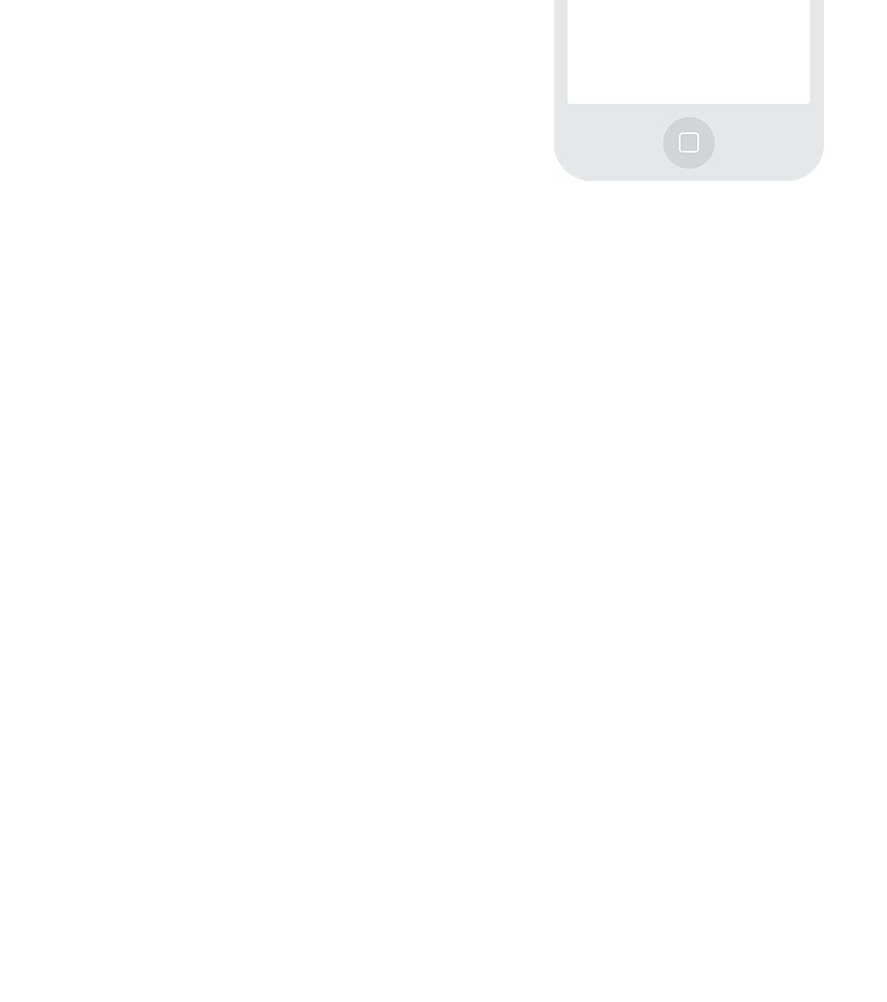
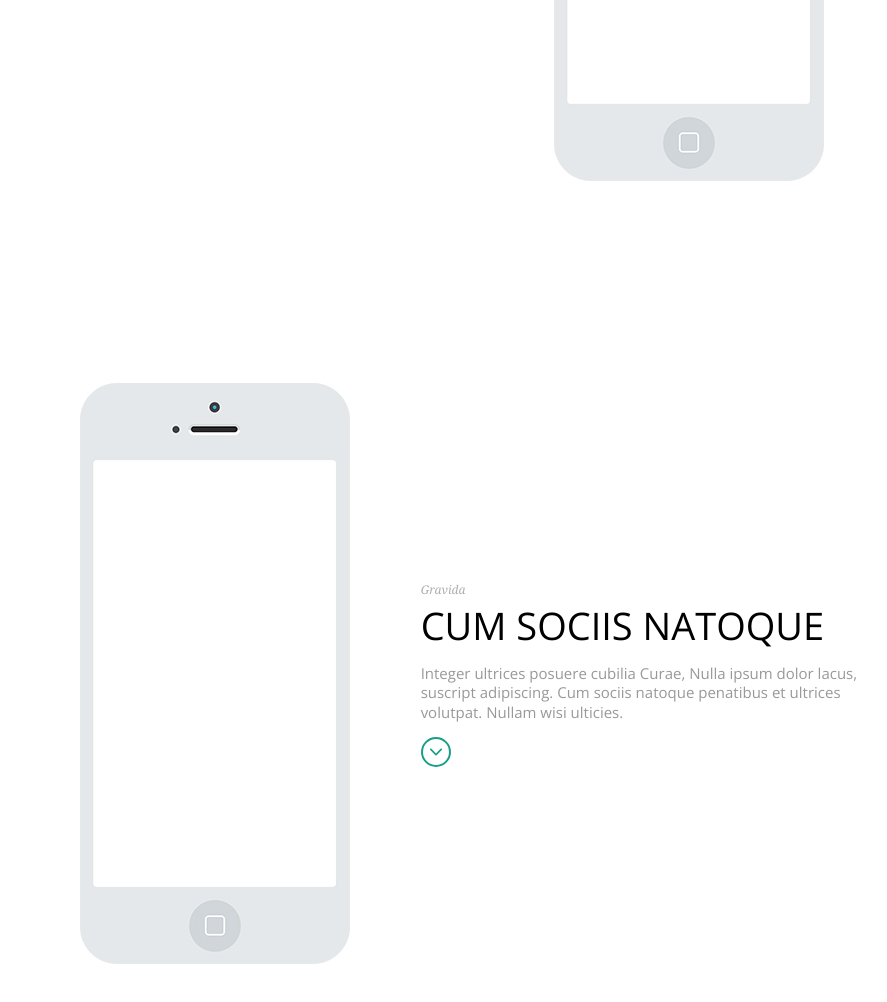
Before and after one commit to arthur-souza/desafio-sanar, a website: page public/index.html in a window 1280 px wide. Shown: the part 1443-2445 px from the top of the page, without its empty margins (188-1075 px from the left). Before the commit the page ends 1725 px from the top, so only its background shows below. Drawn offline with nearby package versions, Linux system fonts and the light colour scheme.

Commit message:
Implementando Section 3

```diff
--- a/public/index.html
+++ b/public/index.html
@@ -80,6 +80,27 @@
     </div>
   </section>
 
+  <!-- Section 3 -->
+  <section class="section-full section-three">
+    <div class="container">
+      <div class="section-three__app-content">
+        <div class="section-three__app-content__info">
+          <div class="section-three__app-content__info__hat">Gravida</div>
+          <h1 class="section-three__app-content__info__title">CUM SOCIIS NATOQUE</h1>
+          <p class="section-three__app-content__info__description">Integer ultrices posuere cubilia Curae, Nulla ipsum dolor lacus, suscript adipiscing. Cum sociis natoque penatibus et ultrices volutpat. Nullam wisi ulticies.</p>
+          <button class="section__down__button--green ">
+            <svg xmlns="http://www.w3.org/2000/svg" viewBox="0 0 451.847 451.847">
+              <path d="M225.923 354.706c-8.098 0-16.195-3.092-22.369-9.263L9.27 151.157c-12.359-12.359-12.359-32.397 0-44.751 12.354-12.354 32.388-12.354 44.748 0l171.905 171.915 171.906-171.909c12.359-12.354 32.391-12.354 44.744 0 12.365 12.354 12.365 32.392 0 44.751L248.292 345.449c-6.177 6.172-14.274 9.257-22.369 9.257z"/>
+            </svg>
+          </button>
+        </div>
+        <div class="section-three__app-content__image">
+          <img src="assets/images/phone.png" alt="Imagem de um telefone">
+        </div>
+      </div>
+    </div>
+  </section>
+
 
   <script src="assets/js/all.js"></script>
 </body>
--- a/src/css/_sections.scss
+++ b/src/css/_sections.scss
@@ -9,3 +9,4 @@
 @import "./_down-button";
 @import "./sections/section-one";
 @import "./sections/section-two";
+@import "./sections/section-three";
--- /dev/null
+++ b/src/css/sections/_section-three.scss
@@ -0,0 +1,50 @@
+.section-three {
+  padding: 70px 0;
+
+  @media (min-width: $screen-md-min) {
+    padding: 100px 0;
+  }
+}
+
+@import "../app-content";
+
+.section-three__app-content {
+  @extend %app-content;
+
+  @media (min-width: $screen-sm-min) {
+    flex-direction: row-reverse;
+  }
+}
+
+.section-three__app-content__info {
+  @extend %app-content__info;
+
+  @media (min-width: $screen-sm-min) {
+    margin: 0 0 0 70px;
+  }
+
+}
+
+.section-three__app-content__info__hat {
+  @extend %app-content__info__hat;
+}
+
+.section-three__app-content__info__title {
+  @extend %app-content__info__title;
+
+  @media (min-width: $screen-sm-min) {
+    padding: 0;
+  }
+}
+
+.section-three__app-content__info__description {
+  @extend %app-content__info__description;
+}
+
+.section-three__app-content__image {
+  @extend %app-content__image;
+
+  @media (min-width: $screen-sm-min) {
+    text-align: right;
+  }
+}
```
Also changed, not shown: public/assets/css/style.css.
